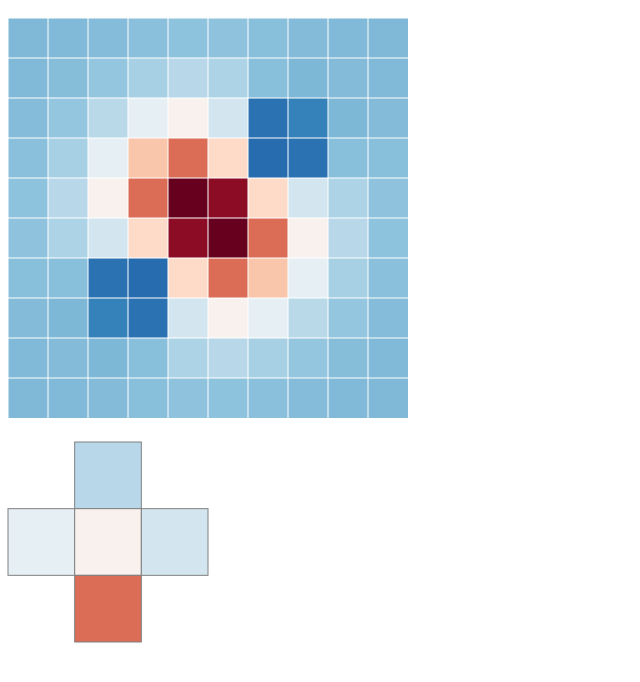
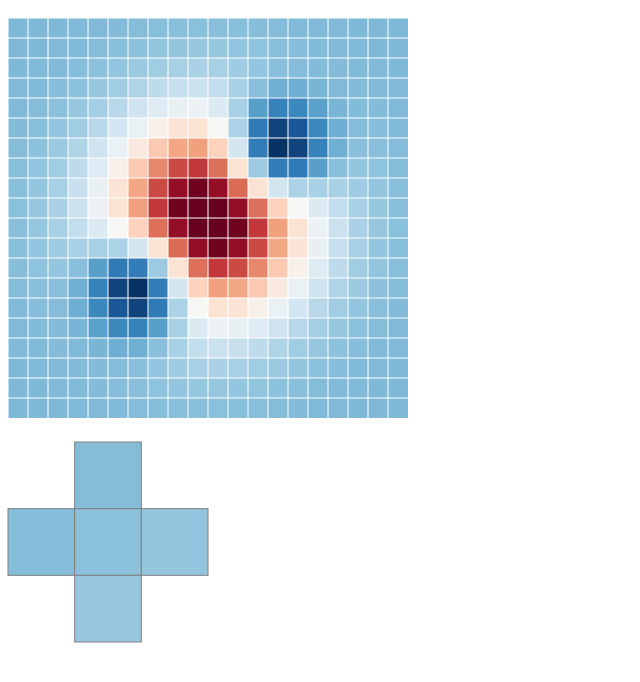
Before and after one commit to chebee7i/nematode, a plain HTML site: page index.html in a window 1280 px wide. Shown: the whole page, without its empty margins (0-640 px from the left). Drawn offline with nearby package versions, Linux system fonts and the light colour scheme.

Commit message:
Increase grid size, show pointer hand.

```diff
--- a/index.css
+++ b/index.css
@@ -1,3 +1,7 @@
+.cell {
+  cursor: pointer;
+}
+
 .background {
   fill: #eee;
 }
--- a/index.js
+++ b/index.js
@@ -6,8 +6,8 @@ var data;
 $(function () {
 
     // Parameters
-    var nRows = 10;
-    var nCols = 10;
+    var nRows = 20;
+    var nCols = 20;
     var xMin = -3;
     var xMax = 3;
     var yMin = -3;
```
